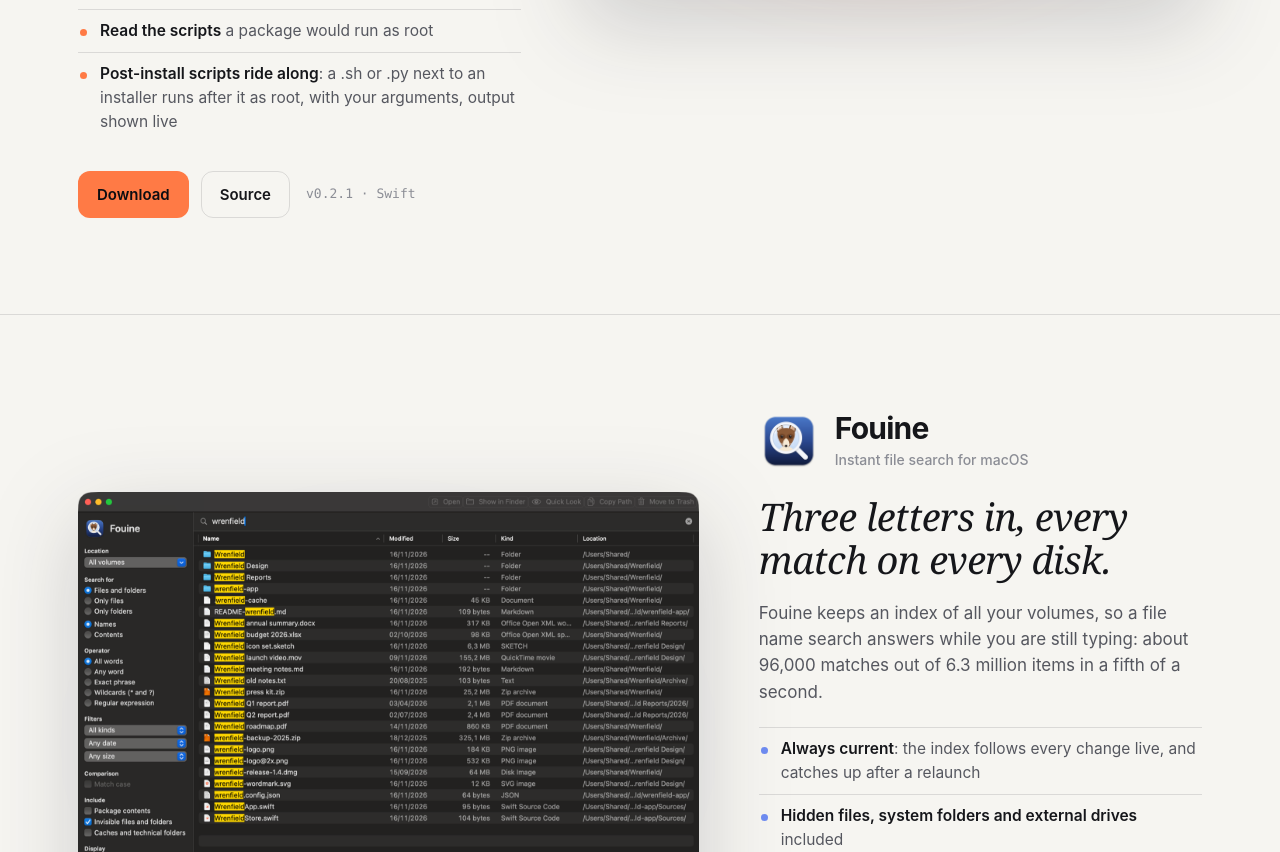
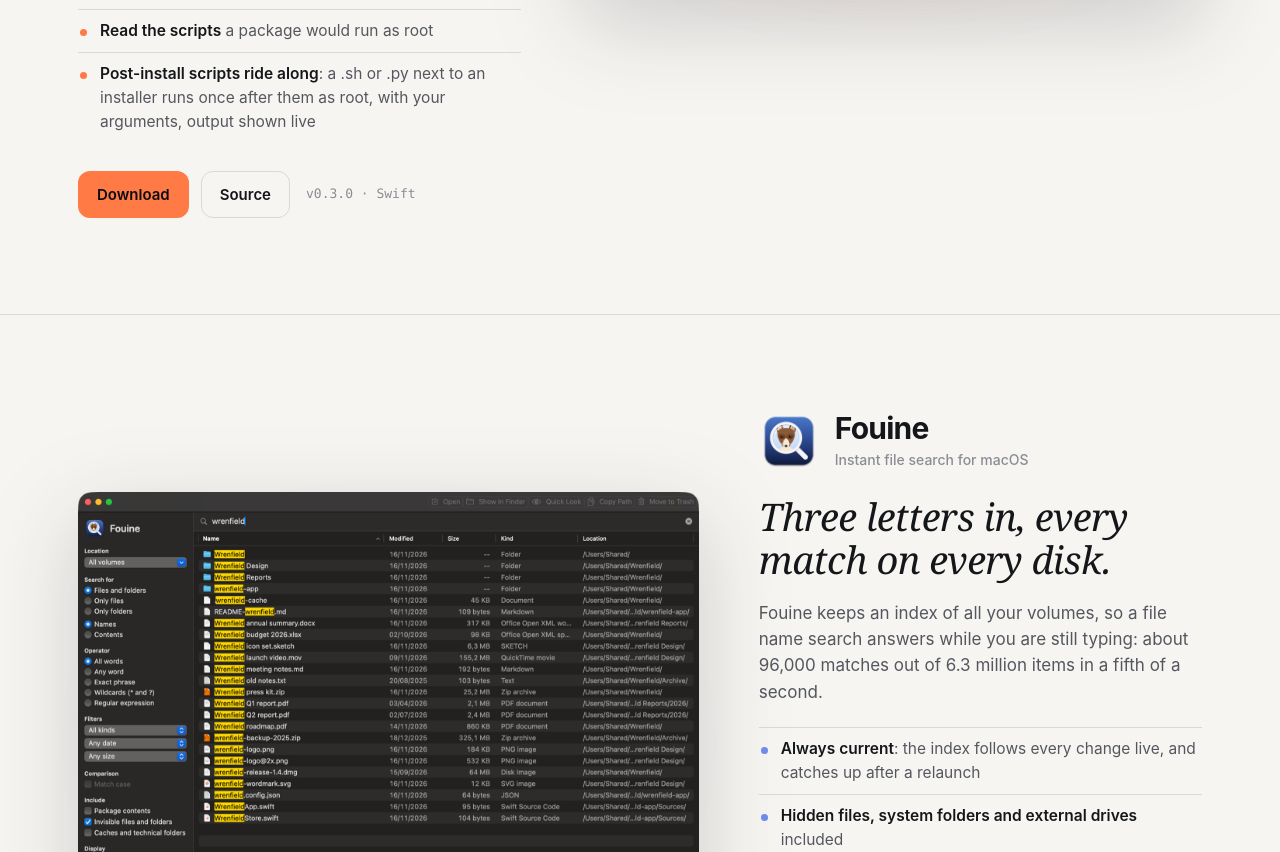
Before and after one commit to blckdvc/blckdvc.github.io, a plain HTML site: page index.html in a window 1280 px wide. Shown: the part 1524-2376 px from the top of the page. Drawn offline with Linux system fonts and the light colour scheme; no server answers.

Commit message:
Update Rafale to 0.3.0
Co-Authored-By: Claude Fable 5.2 <noreply@anthropic.com>

```diff
--- a/index.html
+++ b/index.html
@@ -192,12 +192,12 @@
           <li><b>You see before you install</b>: version, signature, notarization, what is already there</li>
           <li><b>Unsigned software is never installed silently</b></li>
           <li><b>Read the scripts</b> a package would run as root</li>
-          <li><b>Post-install scripts ride along</b>: a .sh or .py next to an installer runs after it as root, with your arguments, output shown live</li>
+          <li><b>Post-install scripts ride along</b>: a .sh or .py next to an installer runs once after them as root, with your arguments, output shown live</li>
         </ul>
         <div class="actions">
           <a class="btn primary" href="https://github.com/blckdvc/Rafale/releases/latest">Download</a>
           <a class="btn" href="https://github.com/blckdvc/Rafale">Source</a>
-          <span class="meta" data-repo="Rafale">v0.2.1 · Swift</span>
+          <span class="meta" data-repo="Rafale">v0.3.0 · Swift</span>
         </div>
       </div>
       <div class="shot">
```
Also changed, not shown: assets/rafale.png.
